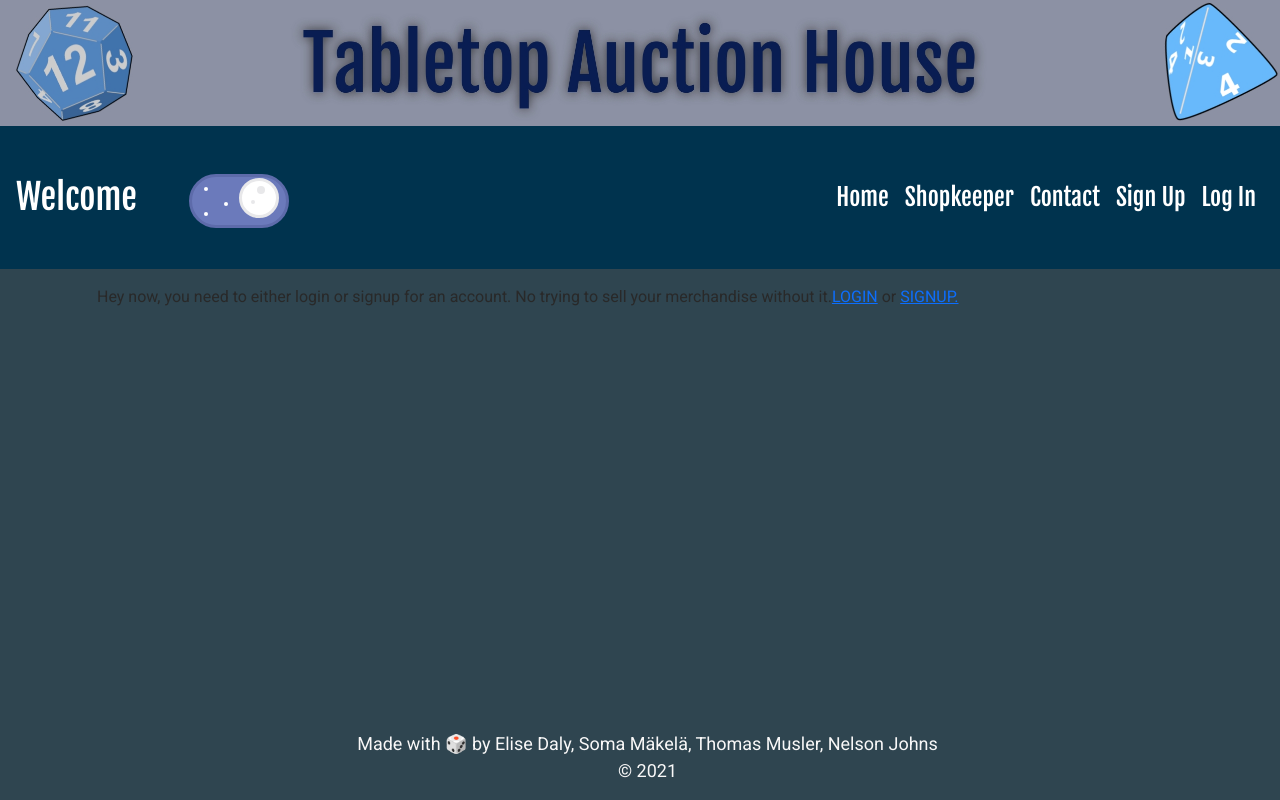
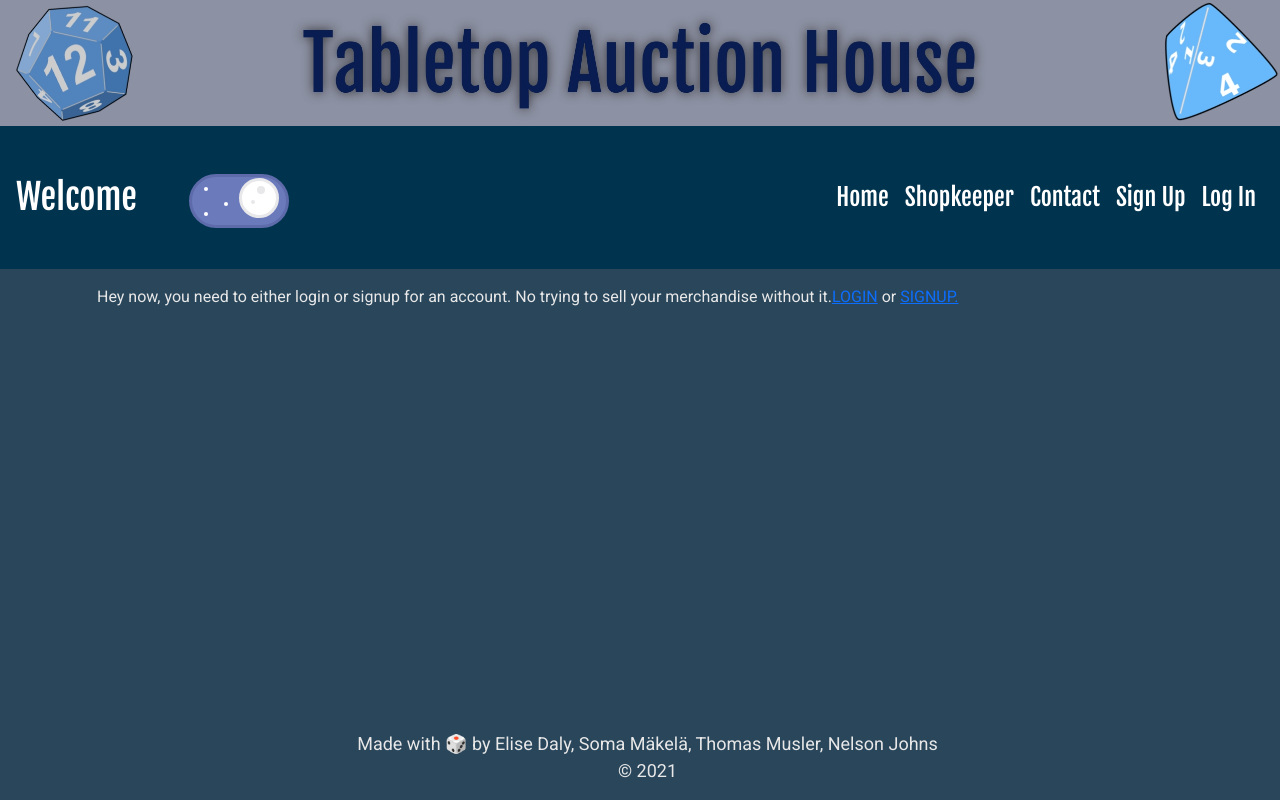
Before and after one commit to smakela13/tabletop-auction-house-react-edition, a React (Create React App) app in the folder client/: page /addItem in a window 1280 px wide. Built offline with nearby package versions, Linux system fonts and the light colour scheme; no server answers.

Commit message:
Removed image from Footer - Moved App.css styles around - README updates

```diff
--- a/client/src/App.css
+++ b/client/src/App.css
@@ -2,29 +2,10 @@
 .impDiv{
   display: flex;
   flex-direction: column;
-  /* background: #5588A3; */
   height: 100vh;
   font-family: 'Roboto', Verdana, Tahoma, sans-serif;
-  /* color: #fff; */
   background-color: var(--dark-background);
   color: var(--dark-text);
-}
-.theme-dark {
-  --dark-text: #292929;
-  --light-text: #F9F8F8;
-  --dark-background: #2F4550;
-  --light-background: #586F7C;
-  --accent: #B8DBD9;
-  --button-border: #B8DBD9;
-}
-
-.theme-light {
-  --dark-text: #5E4B56;
-  --light-text: #5E4B56;
-  --dark-background: #DBE7E4;
-  --light-background: #EDDCD2;
-  --accent: #DBE7E4;
-  --button-border: #5E4B56;
 }
 
 html, #root {
@@ -136,3 +117,22 @@ input[type="submit"]:active {
   background-color: var(--dark-background);
   color: var(--light-text);
 }
+
+/* Light and Dark Mode */
+.theme-dark {
+  --dark-text: #E8E8E8;
+  --light-text: #E8E8E8;
+  --dark-background: #29465b;
+  --light-background: #586F7C;
+  --accent: #B8DBD9;
+  --button-border: #B8DBD9;
+}
+
+.theme-light {
+  --dark-text: #000;
+  --light-text: #000;
+  --dark-background: #5588A3;
+  --light-background: #EDDCD2;
+  --accent: #DBE7E4;
+  --button-border: #5E4B56;
+}
--- a/client/src/components/Footer.js
+++ b/client/src/components/Footer.js
@@ -1,5 +1,4 @@
 import React from 'react';
-import {Image} from 'react-bootstrap';
 
 const Footer = () => {
   return (
```
Also changed, not shown: 1 other file (tests, documents, lock files or other folders).
